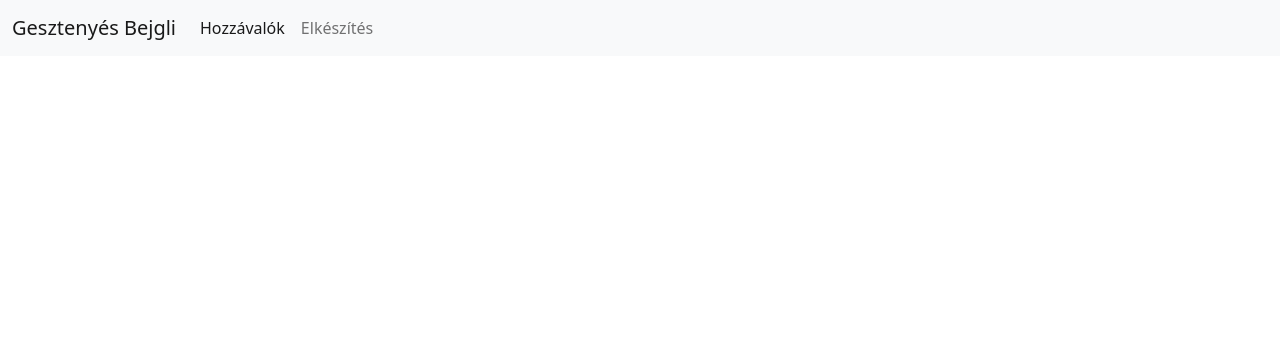
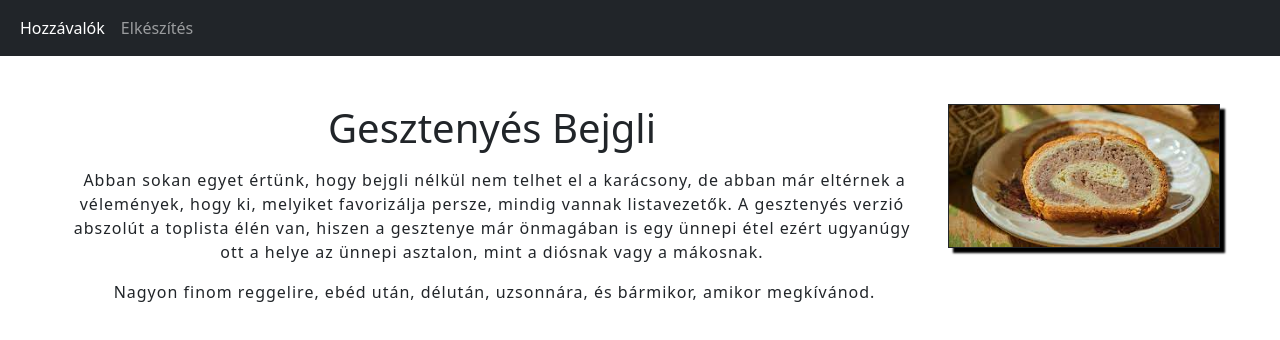
Before and after one commit to KovacsAdamAttila/IKT_gesztenyesbejgli, a plain HTML site: page index.html in a window 1280 px wide. Drawn offline with nearby package versions, Linux system fonts and the light colour scheme.

Commit message:
4.Feladat

```diff
--- a/index.html
+++ b/index.html
@@ -1,19 +1,25 @@
 <!DOCTYPE html>
 <html lang="hu">
+
 <head>
     <meta charset="UTF-8">
     <meta name="viewport" content="width=device-width, initial-scale=1.0">
 
     <title>Gesztenyes Bejgli</title>
-    <link href="https://cdn.jsdelivr.net/npm/bootstrap@5.0.2/dist/css/bootstrap.min.css" rel="stylesheet" integrity="sha384-EVSTQN3/azprG1Anm3QDgpJLIm9Nao0Yz1ztcQTwFspd3yD65VohhpuuCOmLASjC" crossorigin="anonymous">
-    <script src="https://cdn.jsdelivr.net/npm/bootstrap@5.0.2/dist/js/bootstrap.bundle.min.js" integrity="sha384-MrcW6ZMFYlzcLA8Nl+NtUVF0sA7MsXsP1UyJoMp4YLEuNSfAP+JcXn/tWtIaxVXM" crossorigin="anonymous"></script>
+    <link href="https://cdn.jsdelivr.net/npm/bootstrap@5.0.2/dist/css/bootstrap.min.css" rel="stylesheet"
+        integrity="sha384-EVSTQN3/azprG1Anm3QDgpJLIm9Nao0Yz1ztcQTwFspd3yD65VohhpuuCOmLASjC" crossorigin="anonymous">
+    <script src="https://cdn.jsdelivr.net/npm/bootstrap@5.0.2/dist/js/bootstrap.bundle.min.js"
+        integrity="sha384-MrcW6ZMFYlzcLA8Nl+NtUVF0sA7MsXsP1UyJoMp4YLEuNSfAP+JcXn/tWtIaxVXM"
+        crossorigin="anonymous"></script>
     <link rel="stylesheet" href="style.css">
 </head>
+
 <body>
-    <nav class="navbar navbar-expand-lg navbar-light bg-light">
+    <nav class="navbar navbar-expand-lg navbar-dark bg-dark">
         <div class="container-fluid">
-          <a class="navbar-brand" href="#">Gesztenyés Bejgli</a>
-          <button class="navbar-toggler" type="button" data-bs-toggle="collapse" data-bs-target="#navbarSupportedContent" aria-controls="navbarSupportedContent" aria-expanded="false" aria-label="Toggle navigation">
+            <button class="navbar-toggler" type="button" data-bs-toggle="collapse"
+                data-bs-target="#navbarSupportedContent" aria-controls="navbarSupportedContent" aria-expanded="false"
+                aria-label="Toggle navigation">
                 <span class="navbar-toggler-icon"></span>
             </button>
             <div class="collapse navbar-collapse" id="navbarSupportedContent">
@@ -28,5 +34,29 @@
             </div>
         </div>
     </nav>
+    <div class="container-fluid">
+        <div class="row my-5 px-5">
+            <div class="col-sm-12 col-md-8 col-xl-9 ">
+                <h1 class="text-center">
+                    Gesztenyés Bejgli
+                </h1>
+                <p class="text-center mt-3">
+                    Abban sokan egyet értünk, hogy bejgli nélkül nem telhet el a karácsony, de abban már eltérnek a
+                    vélemények, hogy ki, melyiket favorizálja  persze, mindig vannak listavezetők. A gesztenyés verzió
+                    abszolút a toplista élén van, hiszen a gesztenye már önmagában is egy ünnepi étel
+                    ezért ugyanúgy ott a helye az ünnepi asztalon, mint a diósnak vagy a
+                    mákosnak.
+                </p>
+                <p class="text-center">
+                    Nagyon finom reggelire, ebéd után, délután, uzsonnára, és bármikor, amikor megkívánod.
+                </p>
+            </div>
+            <div class="col-sm-12 col-md-4 col-xl-3">
+                <img class="kep img-fluid" src="bejgli.jpg" alt="bejgli" title="bejgli">
+            </div>
+        </div>
+    </div>
+
 </body>
+
 </html>
--- a/style.css
+++ b/style.css
@@ -0,0 +1,11 @@
+
+.kep{
+    display: block;
+    border: 1px solid;
+    box-shadow: 5px 5px 2px black;
+}
+p{
+  letter-spacing: 1px;
+  text-indent: 5px;
+
+}
```
Also changed, not shown: bejgli.jpg (added). Lines whose indentation alone changed are shown as unchanged.
